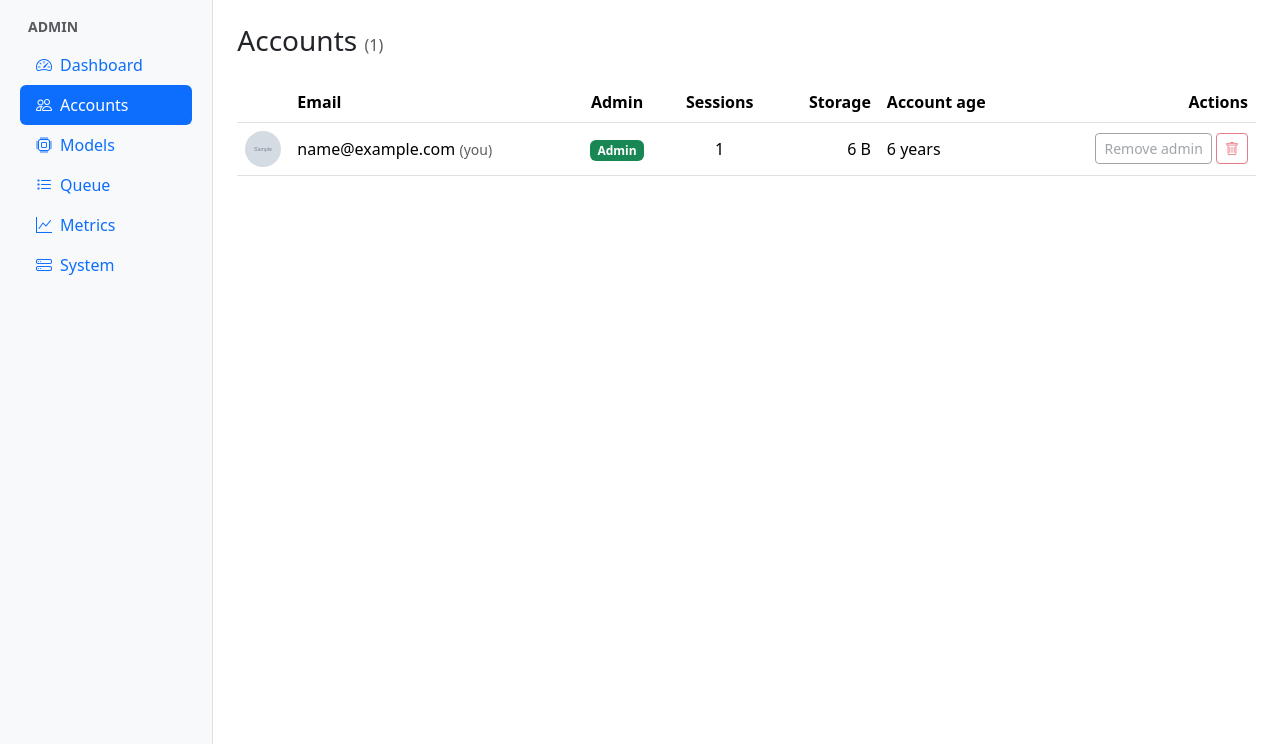
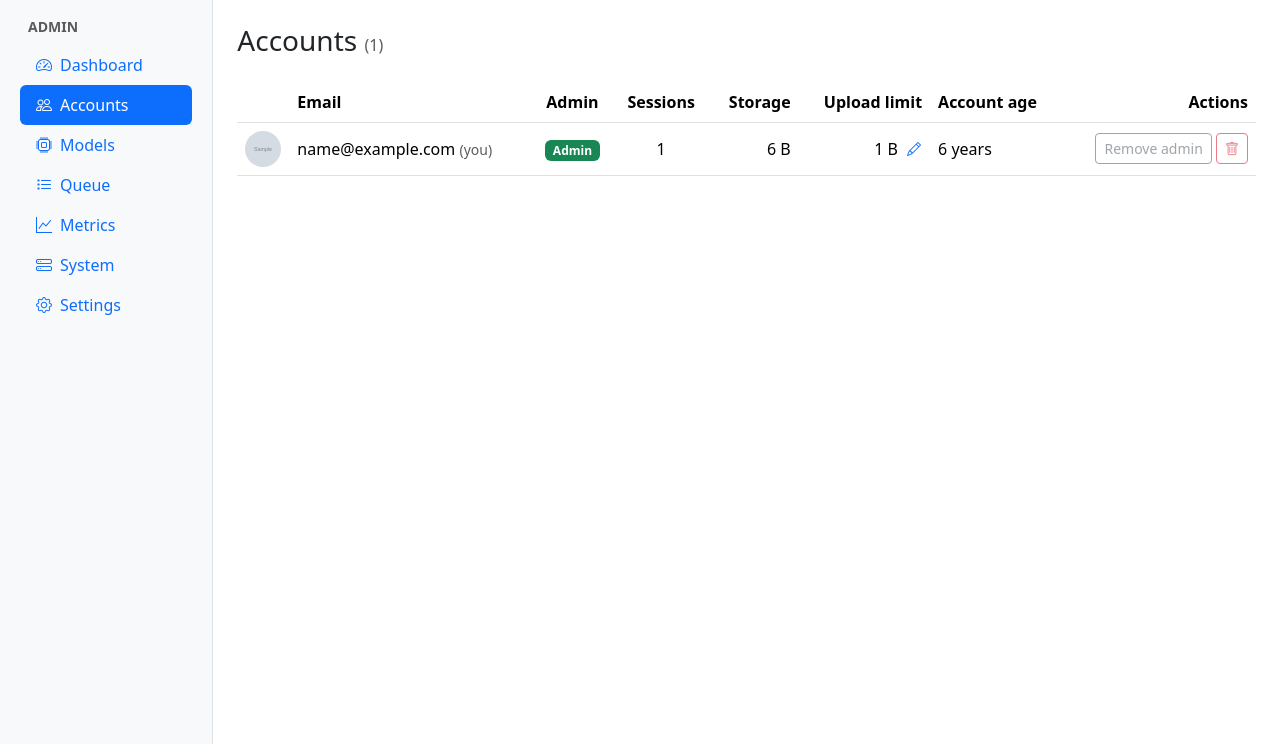
Before and after one commit to buffman23/subtitle_decks, a FastAPI app: page /admin/accounts in a window 1280 px wide. Shown: the part 56-800 px from the top of the page. Run offline with FastAPI, Linux system fonts and the light colour scheme; the visitor is signed in with stand-in values (Sample User, id 1); tables that the repository leaves empty hold one stand-in row (values such as "Sample post"); grey boxes marked "Sample" are stand-in pictures.

Commit message:
Add configurable upload size limit with per-user overrides
Add a DB-backed general settings store (default 200 KB cap) configurable
on a new Settings admin page, enforced server-side on /api/analyze (413)
and surfaced as a client-side check and hint on the upload page.

Add a nullable User.max_upload_bytes override editable from the Accounts
page; the effective limit is the per-user value when set, else the global
default (guests always use the global).

Co-Authored-By: Claude Opus 4.8 <noreply@anthropic.com>

```diff
--- a/webapp/app/routers/admin.py
+++ b/webapp/app/routers/admin.py
@@ -7,6 +7,7 @@ from sqlalchemy.orm import Session
 
 from app.dependencies import get_db, get_current_user
 from app.models import AnalysisSession, LanguageRow, User
+from app.services.app_settings import get_max_upload_bytes
 from app.services.processor_registry import get_available_languages, get_processor
 from app.services.system_stats import get_system_stats
 from app.templating import templates
@@ -66,7 +67,12 @@ async def admin_accounts(request: Request, db: Session = Depends(get_db)):
     return templates.TemplateResponse(
         request,
         "admin/accounts.html",
-        {"user": user, "active": "accounts", "accounts": accounts},
+        {
+            "user": user,
+            "active": "accounts",
+            "accounts": accounts,
+            "default_upload_kb": get_max_upload_bytes(db) // 1024,
+        },
     )
 
 
@@ -102,6 +108,22 @@ async def admin_queue(request: Request, db: Session = Depends(get_db)):
     if user is None:
         return RedirectResponse("/")
     return templates.TemplateResponse(request, "admin/queue.html", {"user": user, "active": "queue"})
+
+
+@router.get("/settings", response_class=HTMLResponse)
+async def admin_settings(request: Request, db: Session = Depends(get_db)):
+    user = _admin_or_redirect(request, db)
+    if user is None:
+        return RedirectResponse("/")
+    return templates.TemplateResponse(
+        request,
+        "admin/settings.html",
+        {
+            "user": user,
+            "active": "settings",
+            "max_upload_kb": get_max_upload_bytes(db) // 1024,
+        },
+    )
 
 
 @router.get("/system", response_class=HTMLResponse)
--- /dev/null
+++ b/webapp/app/services/app_settings.py
@@ -0,0 +1,54 @@
+"""DB-backed general application settings (key/value).
+
+Values are persisted as strings in the ``app_settings`` table; the typed
+accessors here coerce them and fall back to the registered default whenever a
+key is missing or unparseable. Add new general settings by giving them a
+default below and a typed accessor pair.
+"""
+from sqlalchemy.orm import Session
+
+from app.models import AppSetting, User
+
+# Default upload cap: 200 KB.
+DEFAULT_MAX_UPLOAD_BYTES = 200 * 1024
+
+_DEFAULTS: dict[str, str] = {
+    "max_upload_bytes": str(DEFAULT_MAX_UPLOAD_BYTES),
+}
+
+
+def _get_raw(db: Session, key: str) -> str:
+    row = db.get(AppSetting, key)
+    if row is not None:
+        return row.value
+    return _DEFAULTS.get(key, "")
+
+
+def _set_raw(db: Session, key: str, value: str) -> None:
+    row = db.get(AppSetting, key)
+    if row is None:
+        db.add(AppSetting(key=key, value=value))
+    else:
+        row.value = value
+    db.commit()
+
+
+def get_max_upload_bytes(db: Session) -> int:
+    """Maximum allowed size of an uploaded subtitle file, in bytes."""
+    try:
+        value = int(_get_raw(db, "max_upload_bytes"))
+    except (TypeError, ValueError):
+        return DEFAULT_MAX_UPLOAD_BYTES
+    return value if value > 0 else DEFAULT_MAX_UPLOAD_BYTES
+
+
+def set_max_upload_bytes(db: Session, value: int) -> None:
+    _set_raw(db, "max_upload_bytes", str(int(value)))
+
+
+def effective_max_upload_bytes(db: Session, user: User | None) -> int:
+    """Upload cap that applies to ``user``: their per-user override if set,
+    otherwise the global default. Guests (``None``) get the global default."""
+    if user is not None and user.max_upload_bytes:
+        return user.max_upload_bytes
+    return get_max_upload_bytes(db)
--- a/webapp/app/static/js/admin.js
+++ b/webapp/app/static/js/admin.js
@@ -73,6 +73,48 @@ document.addEventListener("click", async (e) => {
       target.textContent = data.is_admin ? "Remove admin" : "Make admin";
     } catch (err) {
       alert(`Could not update admin status: ${err.message}`);
+    } finally {
+      target.disabled = false;
+    }
+    return;
+  }
+
+  // --- Edit a user's per-account upload limit ---
+  if (target.classList.contains("btn-edit-limit")) {
+    const row = target.closest("tr");
+    const userId = row.dataset.userId;
+    const email = target.dataset.email || "this account";
+    const current = target.dataset.currentKb || "";
+    const input = window.prompt(
+      `Upload limit for ${email}, in KB.\nLeave blank to use the global default.`,
+      current
+    );
+    if (input === null) return; // cancelled
+    const trimmed = input.trim();
+    let body;
+    if (trimmed === "") {
+      body = { max_upload_kb: null };
+    } else {
+      const kb = parseInt(trimmed, 10);
+      if (isNaN(kb) || kb < 1) {
+        alert("Please enter a whole number of KB (at least 1), or leave blank for the default.");
+        return;
+      }
+      body = { max_upload_kb: kb };
+    }
+    target.disabled = true;
+    try {
+      const data = await postJSON(`/api/admin/accounts/${userId}/upload-limit`, body);
+      const label = row.querySelector(".upload-limit");
+      if (data.max_upload_bytes) {
+        label.textContent = humanizeBytes(data.max_upload_bytes);
+        target.dataset.currentKb = Math.round(data.max_upload_bytes / 1024);
+      } else {
+        label.innerHTML = `${humanizeBytes(data.effective_bytes)} <span class="text-muted">(default)</span>`;
+        target.dataset.currentKb = "";
+      }
+    } catch (err) {
+      alert(`Could not update upload limit: ${err.message}`);
     } finally {
       target.disabled = false;
     }
@@ -201,6 +243,28 @@ if (document.getElementById("queue-tbody")) {
   setInterval(renderQueue, 2000);
 }
 
+// --- General settings page: save form -----------------------------------
+const settingsForm = document.getElementById("settings-form");
+if (settingsForm) {
+  settingsForm.addEventListener("submit", async (e) => {
+    e.preventDefault();
+    const saveBtn = document.getElementById("settings-save");
+    const status = document.getElementById("settings-status");
+    const maxUploadKb = parseInt(document.getElementById("max-upload-kb").value, 10);
+    saveBtn.disabled = true;
+    if (status) { status.textContent = ""; status.className = "small"; }
+    try {
+      const data = await postJSON("/api/admin/settings", { max_upload_kb: maxUploadKb });
+      document.getElementById("max-upload-kb").value = data.max_upload_kb;
+      if (status) { status.textContent = "Saved."; status.className = "small text-success"; }
+    } catch (err) {
+      if (status) { status.textContent = `Could not save: ${err.message}`; status.className = "small text-danger"; }
+    } finally {
+      saveBtn.disabled = false;
+    }
+  });
+}
+
 // --- Toggle a model's auto-unload-after-analysis setting ---
 document.addEventListener("change", async (e) => {
   const input = e.target.closest(".model-autounload");
--- a/webapp/app/templates/admin/accounts.html
+++ b/webapp/app/templates/admin/accounts.html
@@ -10,6 +10,7 @@
         <th class="text-center">Admin</th>
         <th class="text-center">Sessions</th>
         <th class="text-end">Storage</th>
+        <th class="text-end">Upload limit</th>
         <th>Account age</th>
         <th class="text-end">Actions</th>
       </tr>
@@ -34,6 +35,18 @@
         </td>
         <td class="text-center">{{ a.session_count }}</td>
         <td class="text-end">{{ humanize_bytes(a.storage_bytes) }}</td>
+        <td class="text-end">
+          {% set custom = acct.max_upload_bytes %}
+          <span class="upload-limit">
+            {% if custom %}{{ humanize_bytes(custom) }}{% else %}{{ humanize_bytes(default_upload_kb * 1024) }} <span class="text-muted">(default)</span>{% endif %}
+          </span>
+          <button class="btn btn-sm btn-link p-0 ms-1 align-baseline btn-edit-limit"
+                  data-email="{{ acct.email }}"
+                  data-current-kb="{{ (custom // 1024) if custom else '' }}"
+                  title="Edit upload limit">
+            <i class="bi bi-pencil"></i>
+          </button>
+        </td>
         <td>{{ humanize_age(acct.created_at) }}</td>
         <td class="text-end">
           <button class="btn btn-sm btn-outline-secondary btn-toggle-admin"
--- a/webapp/app/templates/admin/layout.html
+++ b/webapp/app/templates/admin/layout.html
@@ -36,6 +36,11 @@
             <i class="bi bi-hdd-stack me-2"></i>System
           </a>
         </li>
+        <li class="nav-item">
+          <a class="nav-link {{ 'active' if active == 'settings' }}" href="/admin/settings">
+            <i class="bi bi-gear me-2"></i>Settings
+          </a>
+        </li>
       </ul>
     </nav>
     <main class="col py-4 px-4">
--- a/webapp/app/templates/index.html
+++ b/webapp/app/templates/index.html
@@ -43,6 +43,7 @@
             <i class="bi bi-file-earmark-arrow-up drop-zone-icon"></i>
             <div class="mt-2 fw-semibold">Drop an SRT file here</div>
             <div class="text-muted small mt-1">or click to browse</div>
+            <div class="text-muted small mt-1">Max {{ humanize_bytes(max_upload_bytes) }}</div>
             <div id="drop-zone-filename" class="mt-2 text-primary small d-none"></div>
           </div>
           <input type="file" id="srt-file" name="file" accept=".srt" class="d-none">
@@ -174,6 +175,7 @@
 {% block scripts %}
 <script>
   const IS_LOGGED_IN = {{ 'true' if user else 'false' }};
+  const MAX_UPLOAD_BYTES = {{ max_upload_bytes }};
 </script>
 <script src="{{ asset_url('js/app.js') }}"></script>
 {% endblock %}
--- a/webapp/src/globals.d.ts
+++ b/webapp/src/globals.d.ts
@@ -1 +1,2 @@
 declare const IS_LOGGED_IN: boolean;
+declare const MAX_UPLOAD_BYTES: number;
```
Also changed, not shown: webapp/app/migrations.py (+7 -0 lines), webapp/app/models.py (+14 -0 lines), webapp/app/routers/api_admin.py (+49 -1 lines), webapp/app/routers/api_analysis.py (+12 -1 lines), webapp/app/routers/pages.py (+6 -1 lines), webapp/app/schemas.py (+24 -0 lines), webapp/app/templates/admin/settings.html (added, +24 -0 lines), webapp/src/features/analyze.ts (+34 -2 lines).
